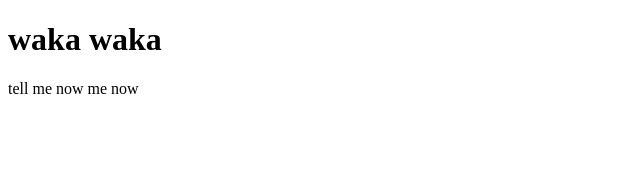
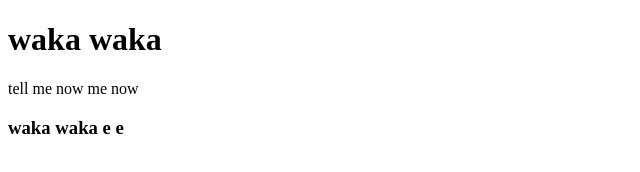
Before and after one commit to pentekattila/My-test, a plain HTML site: page index.html in a window 1280 px wide. Shown: the whole page, without its empty margins (0-640 px from the left). Drawn offline with Linux system fonts and the light colour scheme.

Commit message:
todays change

```diff
--- a/index.html
+++ b/index.html
@@ -8,5 +8,6 @@
   <body>
     <h1>waka waka</h1>
     <p>tell me now me now</p>
+    <h3>waka waka e e</h3>
   </body>
 </html>
```
